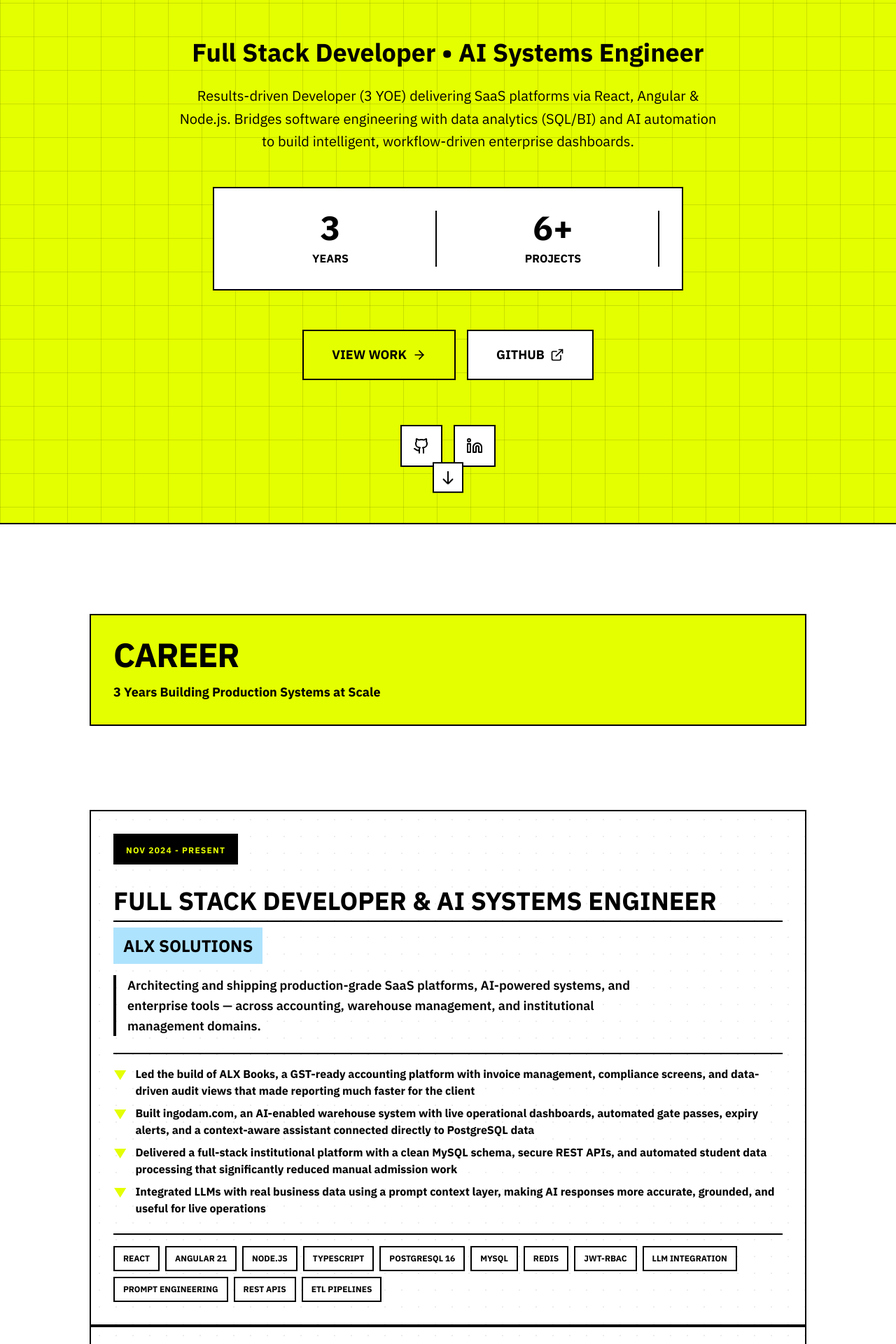
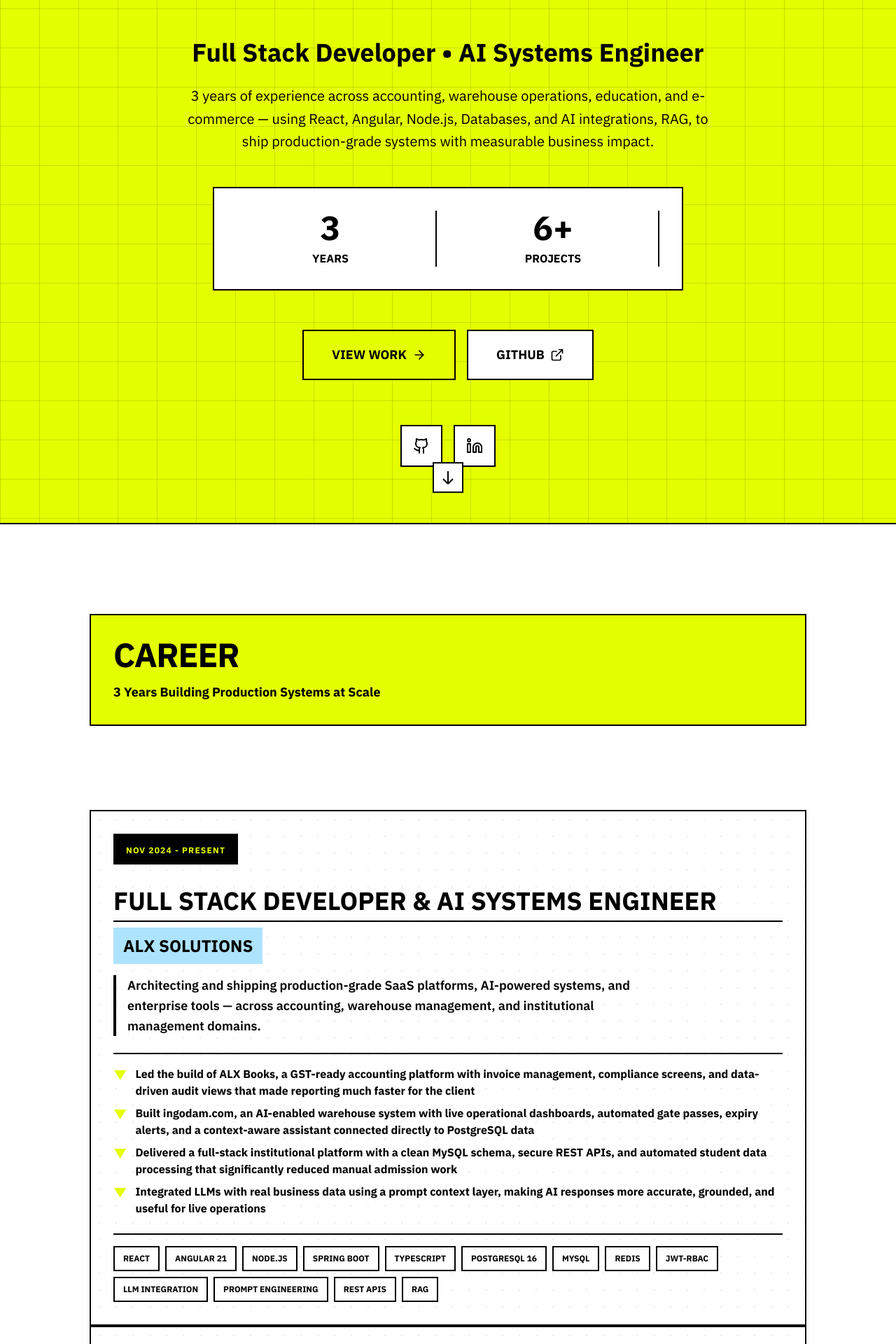
Before and after one commit to Sam-096/samuel_portfolio, a React (Vite) app: page / in a window 1280 px wide. Shown: the part 380-2300 px from the top of the page at 70% size. Built offline with nearby package versions, Linux system fonts and the light colour scheme; a web font is replaced by a local one.

Commit message:
Info_updated

```diff
--- a/src/components/Hero.tsx
+++ b/src/components/Hero.tsx
@@ -23,10 +23,10 @@ export const Hero = () => {
 
         {/* Bio */}
         <p className="font-body text-lg md:text-xl text-black max-w-3xl mx-auto mb-12 leading-relaxed">
-          Results-driven Developer (3 YOE) delivering SaaS platforms via React,
-          Angular & Node.js. Bridges software engineering with data analytics
-          (SQL/BI) and AI automation to build intelligent, workflow-driven
-          enterprise dashboards.
+          3 years of experience across accounting, warehouse operations,
+          education, and e-commerce — using React, Angular, Node.js, Databases,
+          and AI integrations, RAG, to ship production-grade systems with
+          measurable business impact.
         </p>
 
         {/* Stats Grid */}
--- a/src/data/experience.ts
+++ b/src/data/experience.ts
@@ -30,6 +30,7 @@ export const experiences: Experience[] = [
       "React",
       "Angular 21",
       "Node.js",
+      "Spring Boot",
       "TypeScript",
       "PostgreSQL 16",
       "MySQL",
@@ -38,7 +39,7 @@ export const experiences: Experience[] = [
       "LLM Integration",
       "Prompt Engineering",
       "REST APIs",
-      "ETL Pipelines",
+      "RAG",
     ],
   },
   {
@@ -60,8 +61,12 @@ export const experiences: Experience[] = [
       "Angular 16+",
       "TypeScript",
       "REST APIs",
-      "Tailwind CSS",
+      "Tailwind CSS, scss",
       "RxJS",
+      "JWT Authentication",
+      "Swagger",
+      "State Management",
+      "GIT",
     ],
   },
   {
@@ -74,11 +79,20 @@ export const experiences: Experience[] = [
     description:
       "Built Tableau/Google Sheets dashboards using SQL and developed IBM Watson chatbots.",
     responsibilities: [
-      "Created interactive dashboards in Tableau and Google Sheets",
+      "Built interactive Tableau and Google Sheets dashboards for operational reporting and decision support",
       "Wrote complex SQL queries for data aggregation and analysis",
-      "Developed NLP-powered chatbots using IBM Watson",
-      "Performed data cleaning and transformation",
+      "Developed IBM Watson chatbots for FAQ-style conversational workflows",
+      "Performed data cleaning and transformation to improve reporting quality and usability",
     ],
-    technologies: ["SQL", "Tableau", "Google Sheets", "Python", "IBM Watson"],
+    technologies: [
+      "SQL",
+      "Tableau",
+      "Google Sheets",
+      "Python",
+      "IBM Watson",
+      "GIT",
+      "IBM Cloud",
+      "Cognos",
+    ],
   },
 ];
--- a/src/data/projects.ts
+++ b/src/data/projects.ts
@@ -26,15 +26,15 @@ export const projects: Project[] = [
     liveLink: "https://wmsai.netlify.app",
     githubLink: "https://github.com/Sam-096/wms-bot-backend",
     highlights: [
-      "Real-time PostgreSQL data injection",
-      "LLM-powered warehouse analytics",
+      "Real-time RAG - PostgreSQL data injection",
+      "LLM-powered warehouse analytics in Muilti Lingual Chatbot",
       "Reduced hallucination by 95%",
     ],
     status: "Ongoing",
   },
   {
     id: "2",
-    title: "EAMCET Student Tracking System",
+    title: "Admission System",
     description:
       "Extracted raw exam datasets into a structured MySQL database with a Node.js API calculating live KPIs.",
     image: "/assets/projects/eamcet.png",
--- a/src/index.css
+++ b/src/index.css
@@ -1,4 +1,4 @@
-@import url('https://fonts.googleapis.com/css2?family=Press+Start+2P&family=VT323&family=Inter:wght@300;400;500;600;700;800;900&display=swap');
+@import url("https://fonts.googleapis.com/css2?family=Press+Start+2P&family=VT323&family=Inter:wght@300;400;500;600;700;800;900&display=swap");
 @import "tailwindcss";
 
 html {
@@ -9,7 +9,7 @@ html {
 body {
   background-color: #ffffff;
   color: #000000;
-  font-family: 'IBM Plex Sans', 'Droid Sans', system-ui, sans-serif;
+  font-family: "IBM Plex Sans", "Droid Sans", system-ui, sans-serif;
   margin: 0;
   padding: 0;
   -webkit-font-smoothing: antialiased;
@@ -22,7 +22,15 @@ body {
 }
 
 /* Remove all rounded corners */
-button, input, div, section, article, nav, footer, a, span {
+button,
+input,
+div,
+section,
+article,
+nav,
+footer,
+a,
+span {
   border-radius: 0 !important;
 }
 
@@ -67,7 +75,11 @@ button, input, div, section, article, nav, footer, a, span {
  */
 .card-dotted,
 .dots-on-light {
-  background-image: radial-gradient(circle, rgba(0, 0, 0, 0.07) 1px, transparent 1px);
+  background-image: radial-gradient(
+    circle,
+    rgba(0, 0, 0, 0.07) 1px,
+    transparent 1px
+  );
   background-size: 24px 24px;
 }
 
@@ -76,26 +88,38 @@ button, input, div, section, article, nav, footer, a, span {
   background-image:
     linear-gradient(rgba(0, 0, 0, 0.12) 1px, transparent 1px),
     linear-gradient(90deg, rgba(0, 0, 0, 0.12) 1px, transparent 1px);
-  background-size: 48px 48px;
+  background-size: 56px 56px;
 }
 
 /* Legacy aliases — keep dotted style for any consumers other than Hero. */
 .dotted-grid-small,
 .dots-on-yellow {
-  background-image: radial-gradient(circle, rgba(0, 0, 0, 0.18) 1px, transparent 1px);
+  background-image: radial-gradient(
+    circle,
+    rgba(0, 0, 0, 0.18) 1px,
+    transparent 1px
+  );
   background-size: 24px 24px;
 }
 
 /* Yellow dots on black surfaces (footer/CTA). */
 .dots-on-dark {
-  background-image: radial-gradient(circle, rgba(228, 255, 0, 0.22) 1px, transparent 1px);
+  background-image: radial-gradient(
+    circle,
+    rgba(228, 255, 0, 0.22) 1px,
+    transparent 1px
+  );
   background-size: 24px 24px;
 }
 
 /* Animations */
 @keyframes fadeIn {
-  from { opacity: 0; }
-  to { opacity: 1; }
+  from {
+    opacity: 0;
+  }
+  to {
+    opacity: 1;
+  }
 }
 
 @keyframes slideUp {
```
